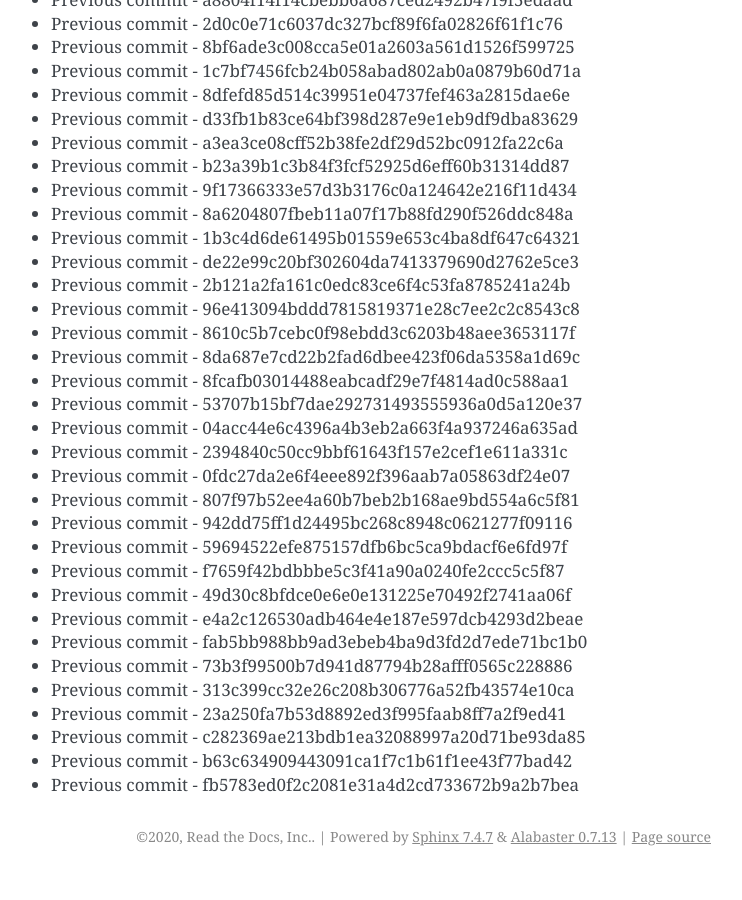
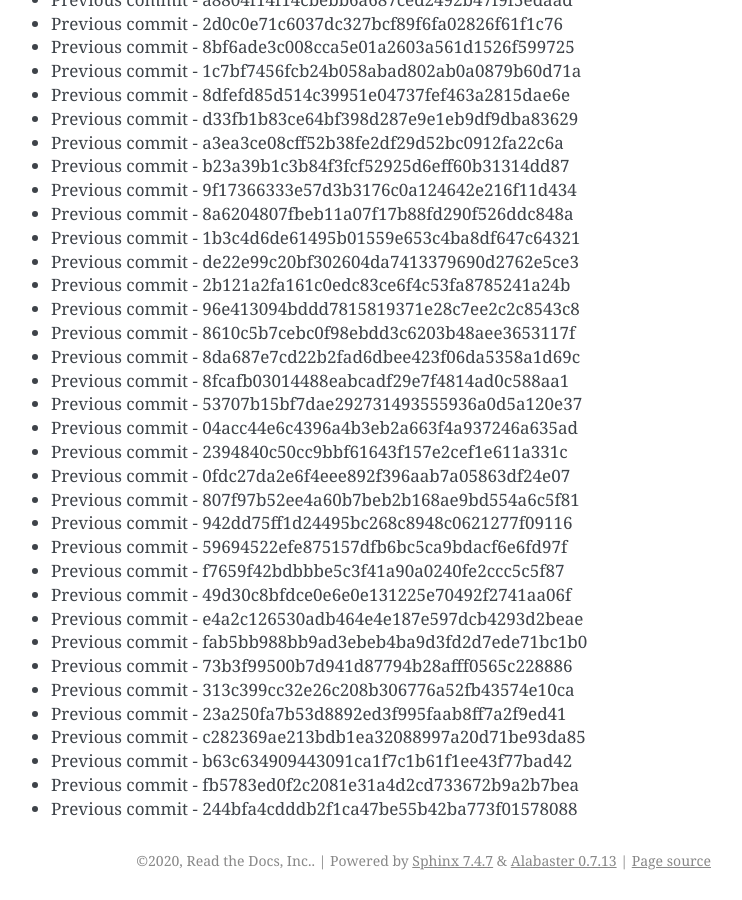
Before and after one commit to readthedocs/rtd-git-stresstest, a Sphinx documentation site: the page built from docs/updates.rst, in a window 1280 px wide and 900 px high, scrolled down 17028 px. Shown: the whole window, without its empty margins (399-1141 px from the left). Built offline with Sphinx 7.4.7, drawn with Linux system fonts in a browser that asks for light colours; before the commit the page ends 17904 px from its top, so only the background shows below that.

Commit message:
Generating commit from previous: 244bfa4cdddb2f1ca47be55b42ba773f01578088

```diff
--- a/docs/updates.rst
+++ b/docs/updates.rst
@@ -747,3 +747,4 @@ It can be tested for any performance characteristics.
 * Previous commit - c282369ae213bdb1ea32088997a20d71be93da85
 * Previous commit - b63c634909443091ca1f7c1b61f1ee43f77bad42
 * Previous commit - fb5783ed0f2c2081e31a4d2cd733672b9a2b7bea
+* Previous commit - 244bfa4cdddb2f1ca47be55b42ba773f01578088
```
